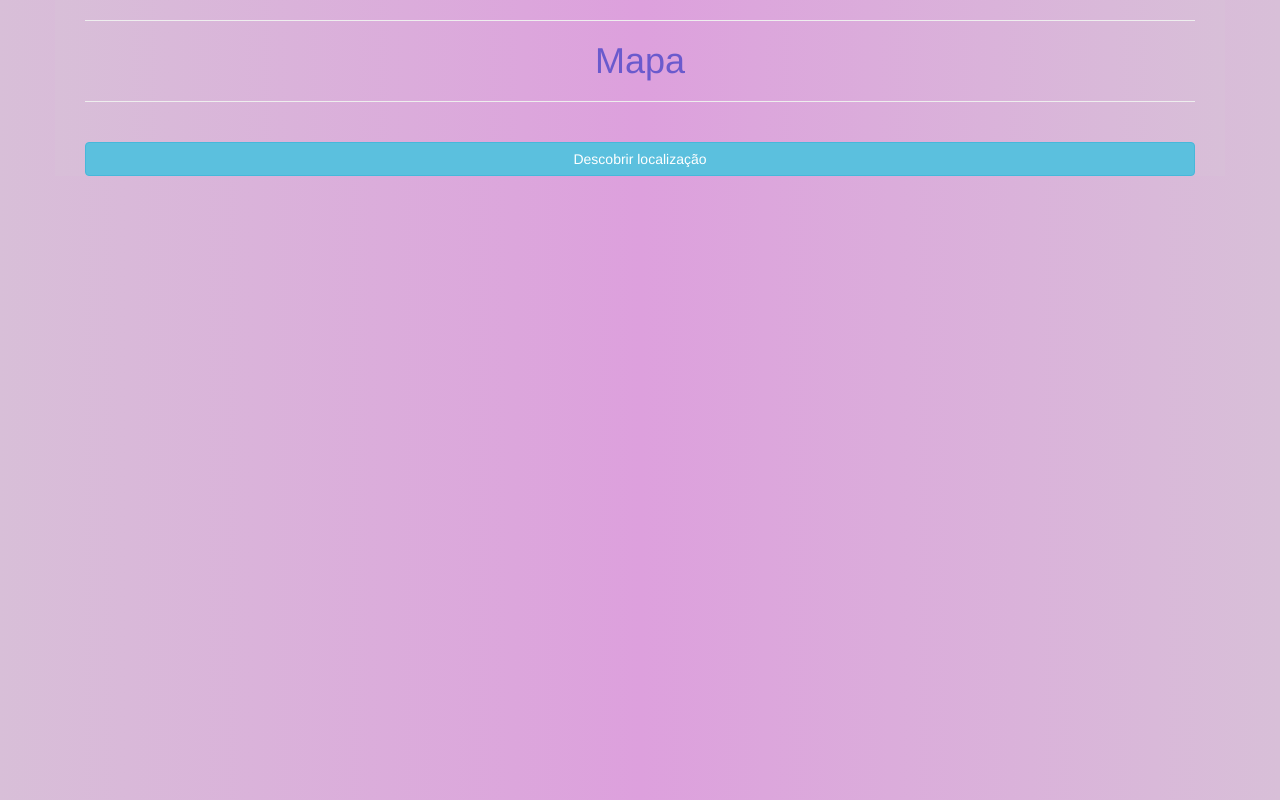
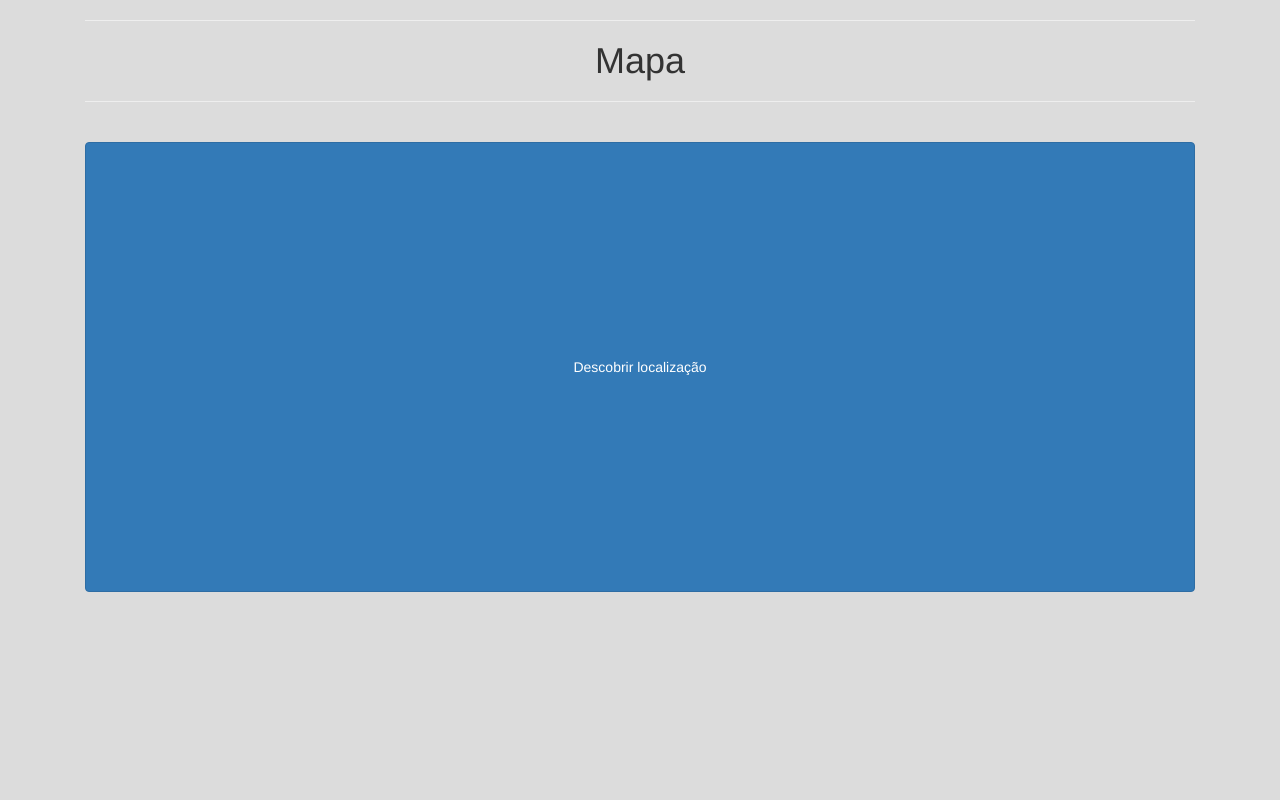
Before and after one commit to joaoprog/Funcoes-cel., a website: page www/index.html in a window 1280 px wide. Drawn offline with Linux system fonts and the light colour scheme.

Commit message:
Falta as ultimas coisas

```diff
--- a/www/components/sistema.js
+++ b/www/components/sistema.js
@@ -4,7 +4,7 @@ $(document).on("click","#map",function(){
 
 // 'map' refers to a <div> element with the ID map
 L.mapquest.map('map', {
-  center: [37.7749, -122.4194],
+  center: [-24.1226656, -46.6784699],
   layers: L.mapquest.tileLayer('map'),
   zoom: 12
 });
--- a/www/css/style.css
+++ b/www/css/style.css
@@ -1,17 +1,11 @@
 /**/
 .container{
-  background-image: linear-gradient(To right, #D8BFD8, #DDA0DD, #D8BFD8);
+  background-color: Gainsboro;
 }
-.container h1, h3{
+.container h1{
   text-align: center;
-  color: slateblue;
 }
-.container h4{
-  text-align: center;
-  color: white;
+button{
+  width: 50px;
+  height: 450px;
 }
-.map{
-  height: 150px;
-  width: 150px;
-
-}
--- a/www/index.html
+++ b/www/index.html
@@ -2,26 +2,23 @@
 <html>
 <head>
   <meta charset="utf-8">
-  <script src="components/mapa.js"></script>
 
   <script src="components/jquery-3.4.1.min.js"></script>
   <script src="components/sistema.js"></script>
+  <script src="components/mapa.js"></script>
 
   <link rel="stylesheet" href="css/bootstrap.min.css">
   <link rel="stylesheet" href="css/style.css">
   <link rel="stylesheet" href="css/mapa.css">
 
 </head>
-<body style="background-image: linear-gradient(To right, #D8BFD8, #DDA0DD, #D8BFD8)">
+<body style="background-color: Gainsboro">
   <div class="container">
     <div class="col-xs-12">
        <hr><h1>Mapa</h1><hr><br>
     </div>
     <div class="col-xs-12">
-        <button class="btn btn-info btn-block" id="map">Descobrir localização</button>
-    </div>
-    <div class="map" id="map">
-
+        <button class="btn btn-primary btn-block" id="map">Descobrir localização</button>
     </div>
   </div>
 </body>
```
